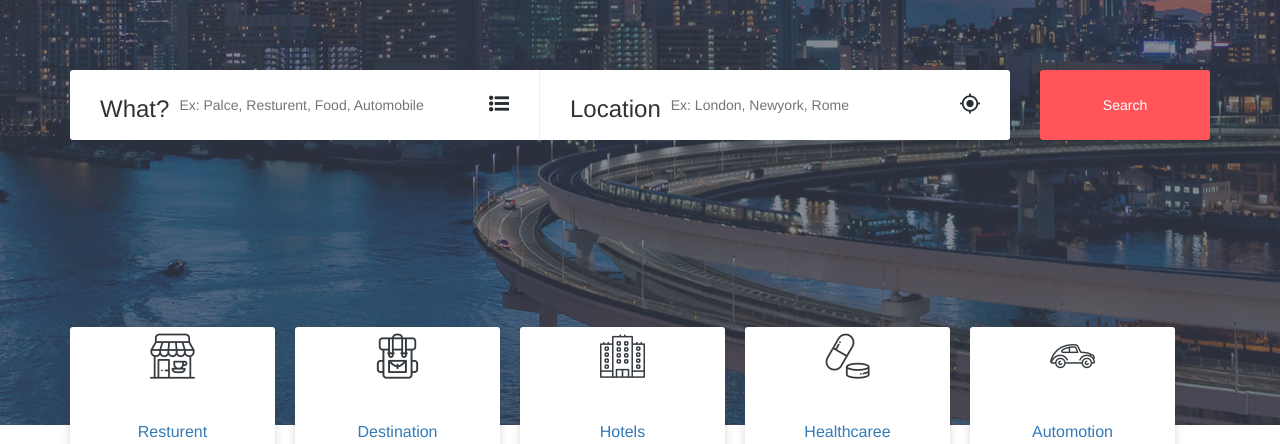
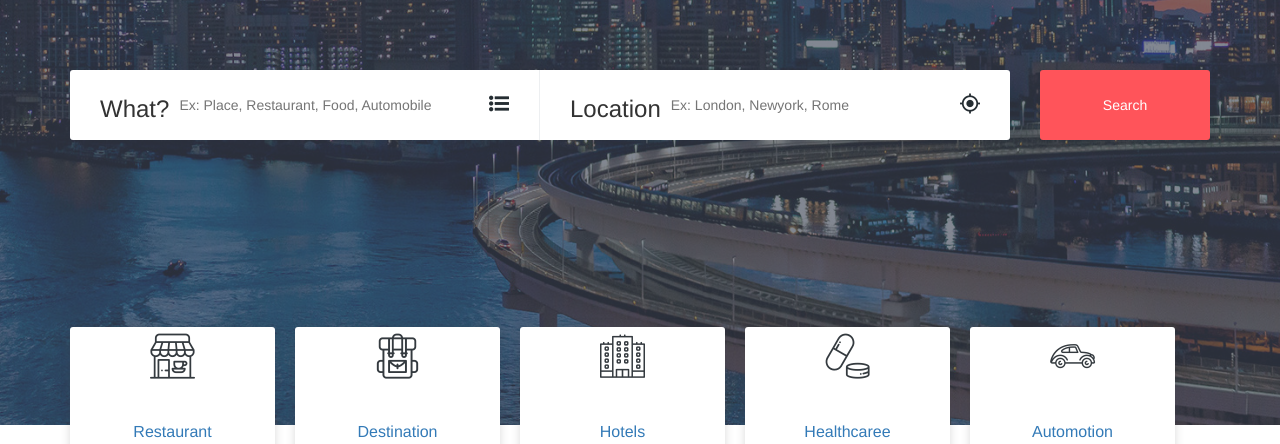
Before and after one commit to lsfckt/list-race-react-project, a React (Vite) app in the folder client/: page / in a window 1280 px wide. Shown: the part 508-952 px from the top of the page. Built offline with nearby package versions, Linux system fonts and the light colour scheme.

Commit message:
Edit typos

```diff
--- a/client/src/components/ListTopics/ListTopics.jsx
+++ b/client/src/components/ListTopics/ListTopics.jsx
@@ -11,7 +11,7 @@ export default function ListTopics() {
                                 <div className="single-list-topics-icon">
                                     <i className="flaticon-restaurant"></i>
                                 </div>
-                                <h2><a href="#">resturent</a></h2>
+                                <h2><a href="#">restaurant</a></h2>
                                 <p>150 listings</p>
                             </div>
                         </li>
--- a/client/src/components/WelcomeHero/WelcomeHero.jsx
+++ b/client/src/components/WelcomeHero/WelcomeHero.jsx
@@ -18,7 +18,7 @@ export default function WelcomeHero() {
                         <div className="single-welcome-hero-form">
                             <h3>what?</h3>
                             <form action="index.html">
-                                <input type="text" placeholder="Ex: palce, resturent, food, automobile" />
+                                <input type="text" placeholder="Ex: place, restaurant, food, automobile" />
                             </form>
                             <div className="welcome-hero-form-icon">
                                 <i className="flaticon-list-with-dots"></i>
```
